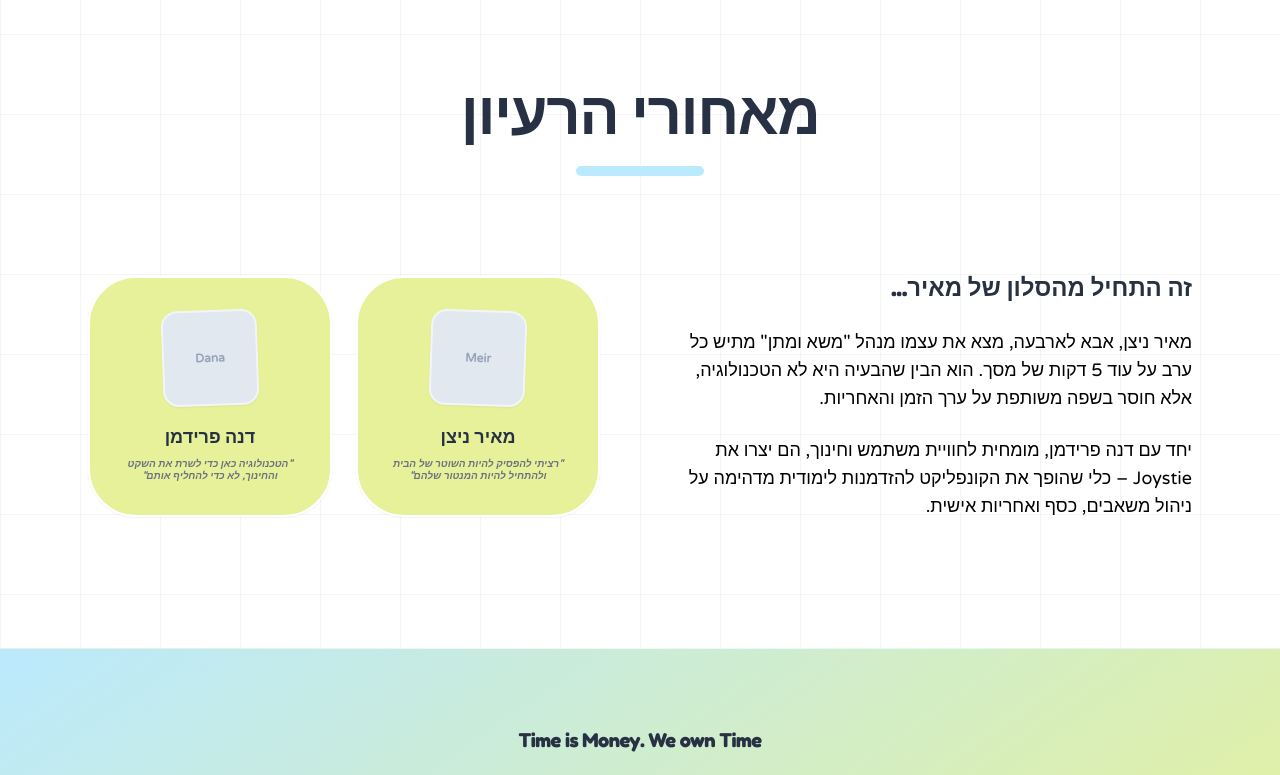
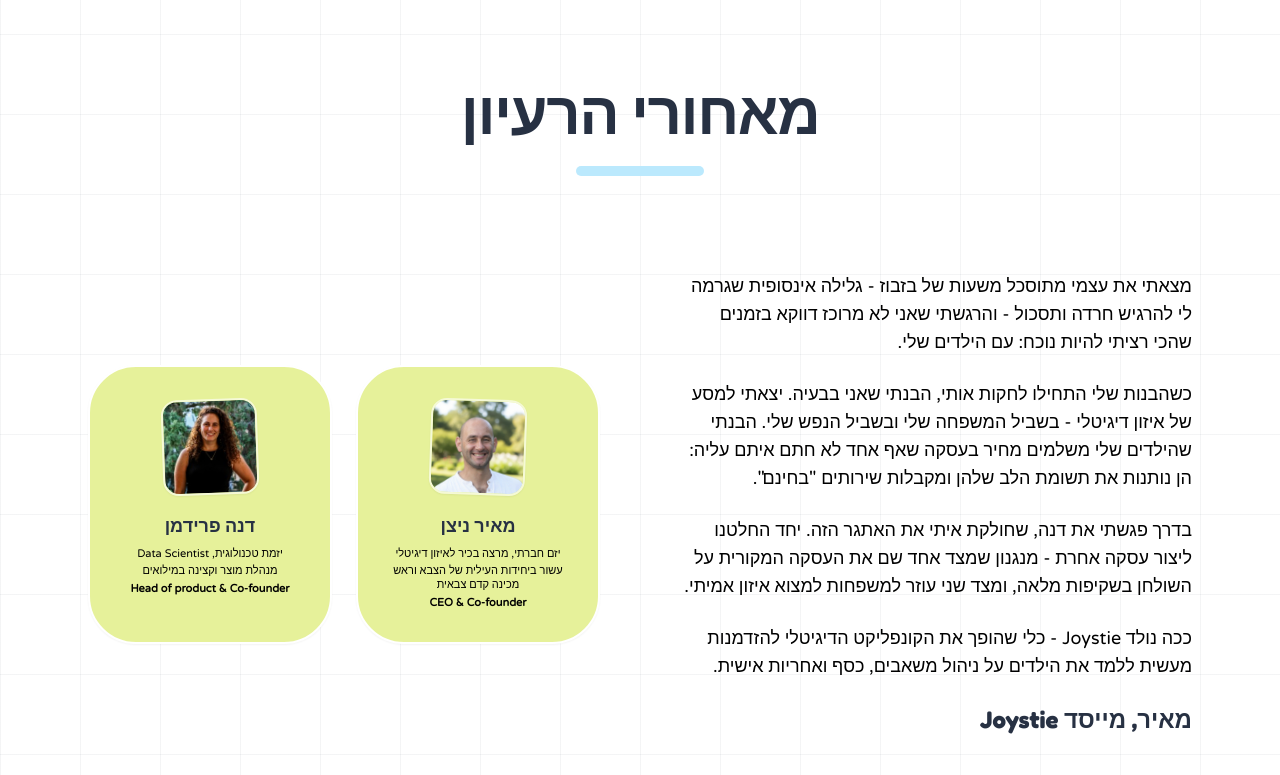
Before and after one commit to DanaFrie/POC-Joystie, a Next.js app: page / in a window 1280 px wide. Shown: the part 3054-3829 px from the top of the page. Built offline with nearby package versions, Linux system fonts and the light colour scheme; no server answers.

Commit message:
feat: Update homepage content and add founder images

```diff
--- a/src/app/dashboard/page.tsx
+++ b/src/app/dashboard/page.tsx
@@ -8,7 +8,6 @@
 import NotificationsPanel from '@/components/dashboard/NotificationsPanel';
 import DaysSummaryModal from '@/components/dashboard/DaysSummaryModal';
 import type { DashboardState, WeekDay } from '@/types/dashboard';
-import { checkGoalMet } from '@/utils/notifications';
 import { isLoggedIn, updateLastActivity, getCurrentUserId } from '@/utils/session';
 import { formatNumber } from '@/utils/formatting';
 import { getDashboardData } from '@/lib/api/dashboard';
--- a/src/app/page.tsx
+++ b/src/app/page.tsx
@@ -264,7 +264,7 @@
                     />
                   </div>
                   <h3 className="text-xl md:text-2xl font-black text-joystie-dark mb-3 md:mb-4 font-brand text-center">ארנק דיגיטלי</h3>
-                  <p className="text-base md:text-lg text-gray-500 leading-relaxed">הבנק הראשון שלו. המקום שבו הוא לומד לנהל כסף אמיתי, לחסוך ולהוציא בתבונה.</p>
+                  <p className="text-base md:text-lg text-gray-500 leading-relaxed">הבנק הראשון של הילד. המקום שבו הוא לומד לנהל כסף אמיתי, לחסוך ולהוציא בתבונה.</p>
                 </div>
               </div>
 
@@ -346,16 +346,16 @@
           <div className="space-y-3 md:space-y-4">
             {[
               {
-                q: "האם זה לא מרגיש כמו 'שוחד' לילד?",
-                a: "ממש לא. שוחד הוא נקודתי ולא מלמד. Joystie מלמדת ניהול משאבים. בדיוק כמו בעולם המבוגרים – זמן שווה כסף, ואחריות מובילה לתגמול. הילד לא מקבל 'פרס', הוא מנהל תקציב של משאבים."
+                q: "האם נוצרת כאן מוטיבציה שאינה חינוכית?",
+                a: "לגמרי הפוך :) העסקה הקיימת מזיקה בעשרות מונים - כל יום הילד שלך (ותכלס גם את) מקבל שירותים בחינם ומשלם בענק באמצעות ריגוש שצד שלישי מוכר (פרסומות).\nאנחנו שמים את העסקה הזו על השולחן בשקיפות וגם מייצרים מוטיבציה לשינוי בבית: במקום ריב - שיחה על איזון.\nJoystie משתמש במנגנון של מוטיבציה חיצונית כדי להפסיק את ההתמכרות ולרכוש הרגלים מיטיבים."
               },
               {
                 q: "מה קורה עם ההגבלה שיש היום?",
-                a: "ההגבלות הטכניות (כמו Screen Time של אפל או Google Link) הן מצוינות כשוטר, אבל הן לא מלמדות. Joystie יושבת מעל השכבה הזו ונותנת לילד את ה'למה' ואת המוטיבציה הפנימית לנהל את עצמו, במקום שרק יחסמו אותו."
+                a: "ההגבלות הטכניות - ScreenTime, Family Link - מציבות אותנו כשוטר מול הילד. ההגבלה שמה את הילד במקום בלתי אפשרי, בדיוק ברגע שהוא הכי רוצה להמשיך, המערכת זורקת אותו החוצה.\nדמיינו אתכם בשיא הדיאטה עם עוגת גבינה מול הפנים!\nJoystie יוצר בסיס לתקשורת משפחתית, במקום ריב על המסך נוצרת תקשורת של מינונים והחלטות. אתם מתקשרים עם הילד 'כמה זה עולה לי?' כל יום. משוטרים להורים - כמו פעם."
               },
               {
-                q: "איך אפשר לחזור אחורה מול הילד בהתחייבות על הכסף?",
-                a: "המערכת גמישה לחלוטין. אנחנו ממליצים להתחיל ב'בנק' קטן ולתקשר לילד שמדובר בתהליך למידה משותף. תמיד אפשר לעדכן את החוקים יחד ב'ישיבה משפחתית' שבועית, מה שבעצמו מהווה שיעור מצוין בניהול משא ומתן."
+                q: "ומה אם אנחנו לא נותנים דמי כיס?",
+                a: "המערכת כיום היא אתגר של שבוע בלבד. כך גם אנחנו מציעים להסביר את זה לילד. אנחנו רוצים להצית את הניצוץ שיחל ליצור הרגלים מיטיבים."
               }
             ].map((item, idx) => (
               <div key={idx} ref={addRevealRef(6 + idx)} className="reveal bg-white rounded-[1.5rem] md:rounded-[2rem] border border-gray-100 overflow-hidden shadow-sm hover:shadow-md transition-all">
@@ -368,7 +368,9 @@
                 </button>
                 {activeQuestion === idx && (
                   <div className="px-5 pb-5 md:px-8 md:pb-8 text-joystie-dark/70 text-base md:text-lg leading-relaxed animate-fadeIn">
-                    {item.a}
+                    {item.a.split('\n').map((line, lineIdx) => (
+                      <p key={lineIdx} className={lineIdx > 0 ? 'mt-3' : ''}>{line}</p>
+                    ))}
                   </div>
                 )}
               </div>
@@ -387,21 +389,47 @@
 
           <div className="grid lg:grid-cols-2 gap-10 md:gap-20 items-center">
             <div className="space-y-4 md:space-y-6 text-base md:text-lg text-joystie-dark/80 leading-relaxed text-right order-2 lg:order-1">
-              <p className="font-bold text-joystie-dark text-xl md:text-2xl font-brand">זה התחיל מהסלון של מאיר...</p>
-              <p>מאיר ניצן, אבא לארבעה, מצא את עצמו מנהל "משא ומתן" מתיש כל ערב על עוד 5 דקות של מסך. הוא הבין שהבעיה היא לא הטכנולוגיה, אלא חוסר בשפה משותפת על ערך הזמן והאחריות.</p>
-              <p>יחד עם דנה פרידמן, מומחית לחוויית משתמש וחינוך, הם יצרו את Joystie – כלי שהופך את הקונפליקט להזדמנות לימודית מדהימה על ניהול משאבים, כסף ואחריות אישית.</p>
+              <p>מצאתי את עצמי מתוסכל משעות של בזבוז - גלילה אינסופית שגרמה לי להרגיש חרדה ותסכול - והרגשתי שאני לא מרוכז דווקא בזמנים שהכי רציתי להיות נוכח: עם הילדים שלי.</p>
+              <p>כשהבנות שלי התחילו לחקות אותי, הבנתי שאני בבעיה. יצאתי למסע של איזון דיגיטלי - בשביל המשפחה שלי ובשביל הנפש שלי. הבנתי שהילדים שלי משלמים מחיר בעסקה שאף אחד לא חתם איתם עליה: הן נותנות את תשומת הלב שלהן ומקבלות שירותים "בחינם".</p>
+              <p>בדרך פגשתי את דנה, שחולקת איתי את האתגר הזה. יחד החלטנו ליצור עסקה אחרת - מנגנון שמצד אחד שם את העסקה המקורית על השולחן בשקיפות מלאה, ומצד שני עוזר למשפחות למצוא איזון אמיתי.</p>
+              <p>ככה נולד Joystie - כלי שהופך את הקונפליקט הדיגיטלי להזדמנות מעשית ללמד את הילדים על ניהול משאבים, כסף ואחריות אישית.</p>
+              <p className="font-bold text-joystie-dark text-xl md:text-2xl font-brand mt-6">מאיר, מייסד Joystie</p>
             </div>
 
             <div className="grid grid-cols-2 gap-4 md:gap-6 order-1 lg:order-2">
               <div ref={addRevealRef(10)} className="reveal bg-joystie-lime p-5 md:p-8 rounded-[2rem] md:rounded-[3rem] text-center rotate-2 shadow-sm border-2 border-white transition-transform hover:rotate-0">
-                <div className="w-20 h-20 md:w-24 md:h-24 bg-white/40 rounded-2xl overflow-hidden mx-auto mb-3 md:mb-4 shadow-sm border-2 border-white/60 flex items-center justify-center text-slate-400 text-[10px] rotate-2 placeholder-media">Meir</div>
+                <div className="w-20 h-20 md:w-24 md:h-24 rounded-2xl overflow-hidden mx-auto mb-3 md:mb-4 shadow-sm border-2 border-white/60 flex items-center justify-center rotate-2">
+                  <Image
+                    src="/meir_img.jfif"
+                    alt="מאיר ניצן"
+                    width={96}
+                    height={96}
+                    className="w-full h-full object-cover"
+                  />
+                </div>
                 <div className="font-black text-joystie-dark font-brand text-base md:text-lg">מאיר ניצן</div>
-                <p className="text-[9px] md:text-[10px] italic mt-1 md:mt-2 leading-tight text-gray-500 font-bold">"רציתי להפסיק להיות השוטר של הבית ולהתחיל להיות המנטור שלהם"</p>
+                <div className="text-[10px] md:text-[11px] mt-1 md:mt-2 leading-tight text-joystie-dark/80 space-y-1">
+                  <p>יזם חברתי, מרצה בכיר לאיזון דיגיטלי</p>
+                  <p>עשור ביחידות העילית של הצבא וראש מכינה קדם צבאית</p>
+                  <p className="font-bold mt-2">CEO & Co-founder</p>
+                </div>
               </div>
               <div ref={addRevealRef(11)} className="reveal bg-joystie-lime p-5 md:p-8 rounded-[2rem] md:rounded-[3rem] text-center -rotate-2 shadow-sm border-2 border-white transition-transform hover:rotate-0">
-                <div className="w-20 h-20 md:w-24 md:h-24 bg-white/40 rounded-2xl overflow-hidden mx-auto mb-3 md:mb-4 shadow-sm border-2 border-white/60 flex items-center justify-center text-slate-400 text-[10px] -rotate-2 placeholder-media">Dana</div>
+                <div className="w-20 h-20 md:w-24 md:h-24 rounded-2xl overflow-hidden mx-auto mb-3 md:mb-4 shadow-sm border-2 border-white/60 flex items-center justify-center -rotate-2">
+                  <Image
+                    src="/dana_img.jfif"
+                    alt="דנה פרידמן"
+                    width={96}
+                    height={96}
+                    className="w-full h-full object-cover"
+                  />
+                </div>
                 <div className="font-black text-joystie-dark font-brand text-base md:text-lg">דנה פרידמן</div>
-                <p className="text-[9px] md:text-[10px] italic mt-1 md:mt-2 leading-tight text-gray-500 font-bold">"הטכנולוגיה כאן כדי לשרת את השקט והחינוך, לא כדי להחליף אותם"</p>
+                <div className="text-[10px] md:text-[11px] mt-1 md:mt-2 leading-tight text-joystie-dark/80 space-y-1">
+                  <p>יזמת טכנולוגית, Data Scientist</p>
+                  <p>מנהלת מוצר וקצינה במילואים</p>
+                  <p className="font-bold mt-2">Head of product & Co-founder</p>
+                </div>
               </div>
             </div>
           </div>
@@ -427,11 +455,27 @@
             <div className="text-joystie-dark font-black text-xl mb-10 font-brand tracking-tight">Time is Money. We own Time</div>
             <div className="flex justify-center gap-12">
               <div className="flex flex-col items-center max-w-[140px] transition-transform hover:scale-105">
-                <div className="w-14 h-14 bg-white/40 rounded-2xl overflow-hidden mb-3 shadow-sm border-2 border-white/60 flex items-center justify-center text-slate-400 text-[10px] rotate-2 placeholder-media">Meir</div>
+                <div className="w-14 h-14 rounded-2xl overflow-hidden mb-3 shadow-sm border-2 border-white/60 flex items-center justify-center rotate-2">
+                  <Image
+                    src="/meir_img.jfif"
+                    alt="מאיר ניצן"
+                    width={56}
+                    height={56}
+                    className="w-full h-full object-cover"
+                  />
+                </div>
                 <div className="font-bold text-joystie-dark text-sm font-brand leading-none">מאיר ניצן</div>
               </div>
               <div className="flex flex-col items-center max-w-[120px] transition-transform hover:scale-105">
-                <div className="w-14 h-14 bg-white/40 rounded-2xl overflow-hidden mb-3 shadow-sm border-2 border-white/60 flex items-center justify-center text-slate-400 text-[10px] -rotate-2 placeholder-media">Dana</div>
+                <div className="w-14 h-14 rounded-2xl overflow-hidden mb-3 shadow-sm border-2 border-white/60 flex items-center justify-center -rotate-2">
+                  <Image
+                    src="/dana_img.jfif"
+                    alt="דנה פרידמן"
+                    width={56}
+                    height={56}
+                    className="w-full h-full object-cover"
+                  />
+                </div>
                 <div className="font-bold text-joystie-dark text-sm font-brand leading-none">דנה פרידמן</div>
               </div>
             </div>
```
Also changed, not shown: public/dana_img.jfif (added), public/meir_img.jfif (added).
